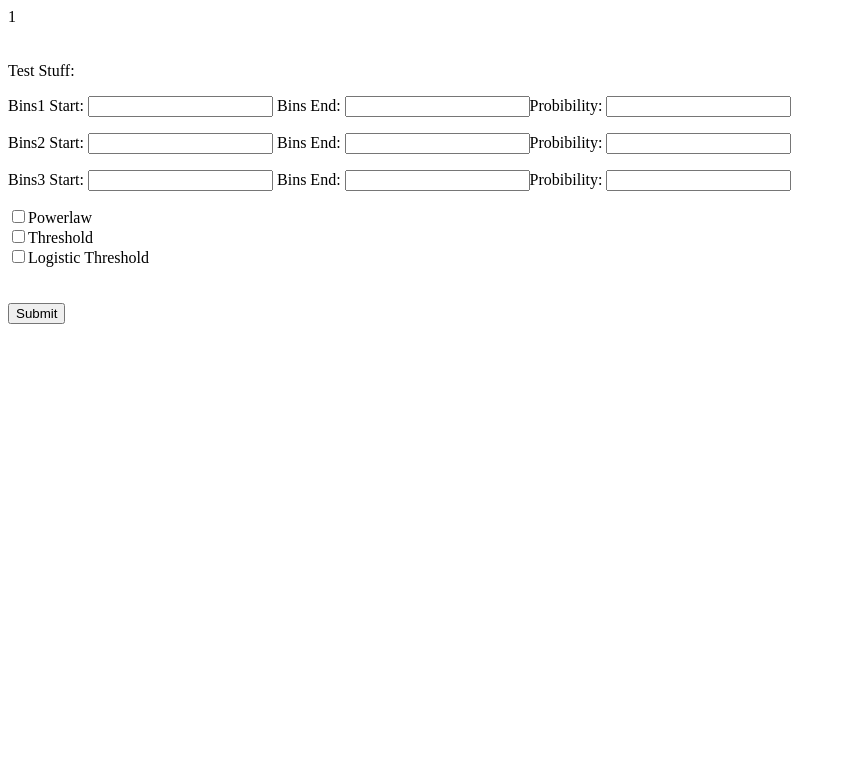
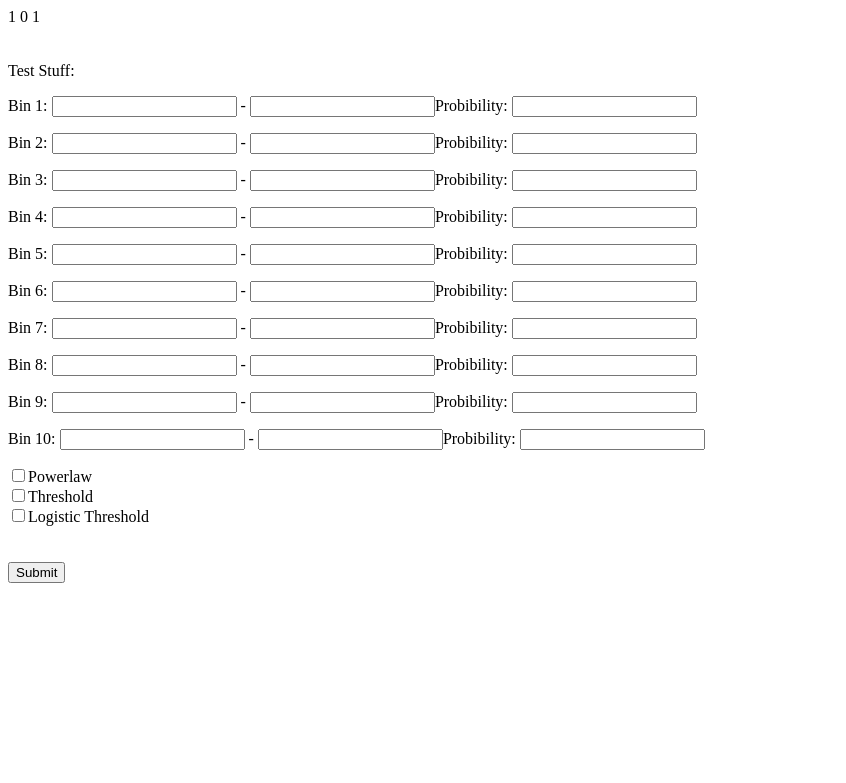
Before and after one commit to abhidya/microbiology_malaria, a PHP site: page /?binsStart=1 in a window 1280 px wide. Shown: the top 783 px of the page, without its empty margins (0-846 px from the left). Run offline with PHP 8.4, Linux system fonts and the light colour scheme; data that the repository does not hold is empty.

Commit message:
Add argument list parsing in python

```diff
--- a/website/index.php
+++ b/website/index.php
@@ -7,16 +7,30 @@
 <?php
 
 
+###START Getting the number of bins and functions###
+$binStart = $_GET['binsStart'];
+$numbins = count($binStart);
+
+
+#Grabs the functions information from the form
+$functions = $_GET['functionLaw'];
+#Gets the number of elements in the array
+$numfunctions = count($functions);
+
+###END GEtting the number of bins and functions###
+
+
 
 ###START bin array parse information###
-$binStart = $_GET['binsStart'];
 $binEnd = $_GET['binsEnd'];
 $probs = $_GET['probs'];
 
-$numbins = count($binStart);
 
 //$binStartStr = "";
 $args = "";
+$args .= $numbins ." ". $numfunctions . " ";
+
+
 $binEndStr = "";
 for($i = 0; $i < $numbins; $i++){
 	$args .= $binStart[$i] . " " . $binEnd[$i] . " " . $probs[$i] . " ";
@@ -25,14 +39,9 @@ for($i = 0; $i < $numbins; $i++){
 
 
 ###START function parse information###
-#Grabs the functions information from the form
-$functions = $_GET['functionLaw'];
-#Gets the number of elements in the array
-$numFunctions = count($functions);
-$FunStr = "";
 
 #Runs through the functions array and adds the values to a single string to pass to python
-for($i = 0; $i < $numFunctions; $i++){
+for($i = 0; $i < $numfunctions; $i++){
 	$args .= $functions[$i] . " ";
 }
 
@@ -61,9 +70,16 @@ echo($page);
 <br><br>
 	Test Stuff:
 	<form action="" method="get">
-	<p>Bins1 Start: <input type="text" name='binsStart[]' /> Bins End: <input type="text" name='binsEnd[]' />Probibility: <input type="text" name='probs[]' /></p>
-	<p>Bins2 Start: <input type="text" name='binsStart[]' /> Bins End: <input type="text" name='binsEnd[]' />Probibility: <input type="text" name='probs[]' /></p>
-	<p>Bins3 Start: <input type="text" name='binsStart[]' /> Bins End: <input type="text" name='binsEnd[]' />Probibility: <input type="text" name='probs[]' /></p>
+	<p>Bin 1: <input type="text" name='binsStart[]' /> - <input type="text" name='binsEnd[]' />Probibility: <input type="text" name='probs[]' /></p>
+	<p>Bin 2: <input type="text" name='binsStart[]' /> - <input type="text" name='binsEnd[]' />Probibility: <input type="text" name='probs[]' /></p>
+	<p>Bin 3: <input type="text" name='binsStart[]' /> - <input type="text" name='binsEnd[]' />Probibility: <input type="text" name='probs[]' /></p>
+	<p>Bin 4: <input type="text" name='binsStart[]' /> - <input type="text" name='binsEnd[]' />Probibility: <input type="text" name='probs[]' /></p>
+	<p>Bin 5: <input type="text" name='binsStart[]' /> - <input type="text" name='binsEnd[]' />Probibility: <input type="text" name='probs[]' /></p>
+	<p>Bin 6: <input type="text" name='binsStart[]' /> - <input type="text" name='binsEnd[]' />Probibility: <input type="text" name='probs[]' /></p>
+	<p>Bin 7: <input type="text" name='binsStart[]' /> - <input type="text" name='binsEnd[]' />Probibility: <input type="text" name='probs[]' /></p>
+	<p>Bin 8: <input type="text" name='binsStart[]' /> - <input type="text" name='binsEnd[]' />Probibility: <input type="text" name='probs[]' /></p>
+	<p>Bin 9: <input type="text" name='binsStart[]' /> - <input type="text" name='binsEnd[]' />Probibility: <input type="text" name='probs[]' /></p>
+	<p>Bin 10: <input type="text" name='binsStart[]' /> - <input type="text" name='binsEnd[]' />Probibility: <input type="text" name='probs[]' /></p>
 	<input type="checkbox" name="functionLaw[]" value="powerLaw">Powerlaw<br>
 	<input type="checkbox" name="functionLaw[]" value="threshold">Threshold<br>
 	<input type="checkbox" name="functionLaw[]" value="logisticThreshold">Logistic Threshold<br>
```
Also changed, not shown: 1 other file.
